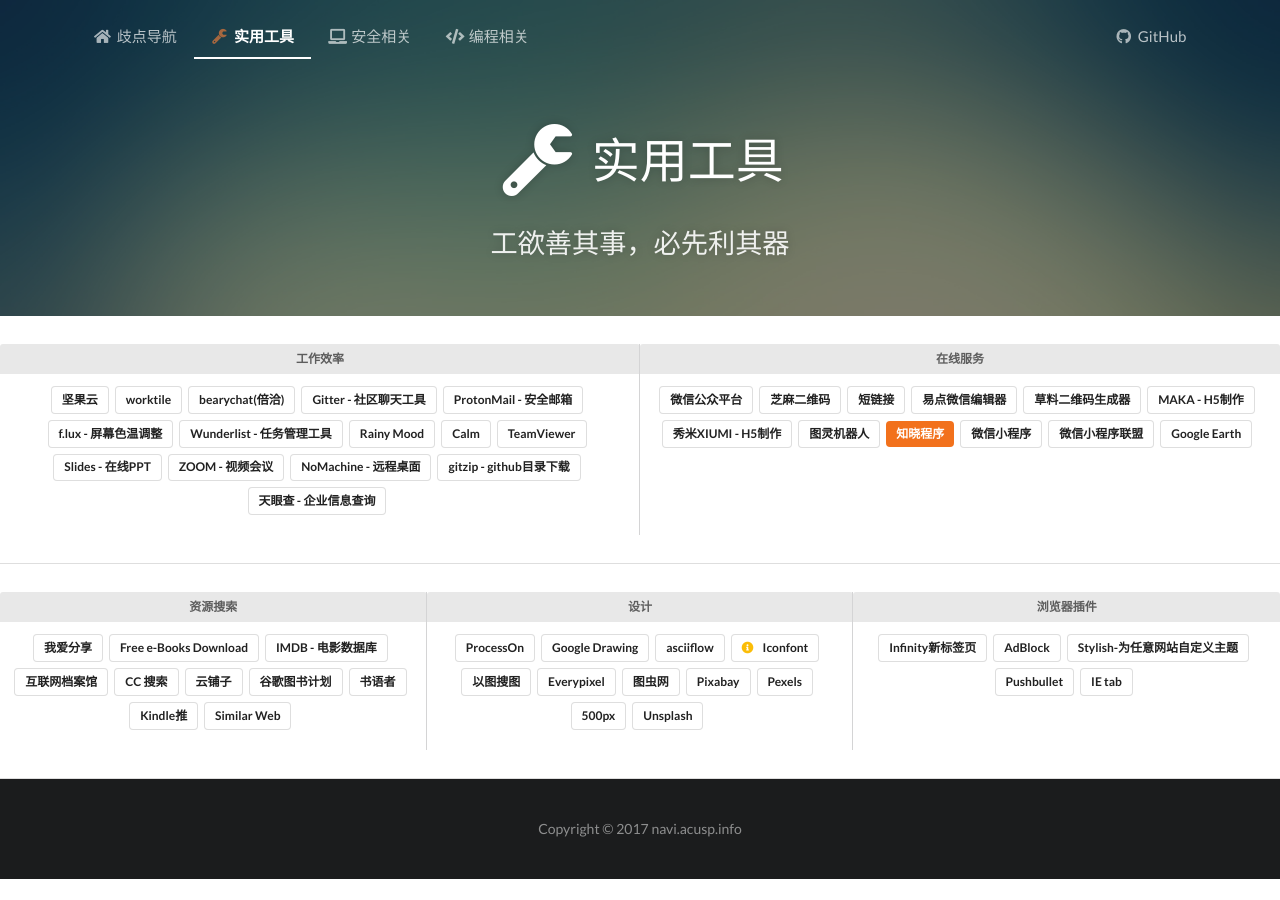
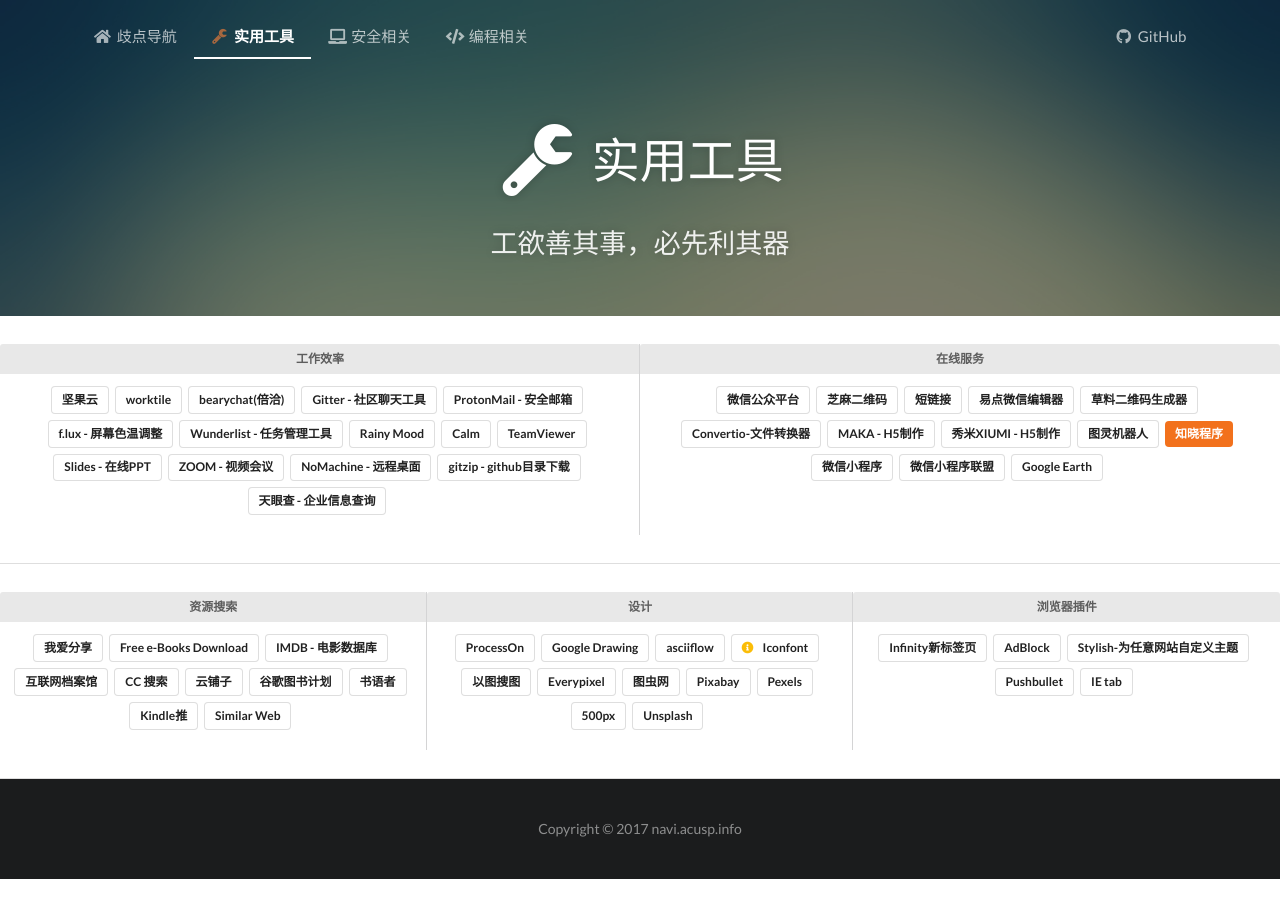
Before and after one commit to acusp/AC-Navi, a Jekyll site: the page built from tool/index.html, in a window 1280 px wide. Built offline with Jekyll 4.4.1, drawn with Linux system fonts in a browser that asks for light colours; comment, search, counter and statistics services are not loaded.

Commit message:
Add Convertio link

```diff
--- a/_data/tool_links.yml
+++ b/_data/tool_links.yml
@@ -84,6 +84,10 @@
     - name: 草料二维码生成器
       style: basic
       url: https://cli.im/
+
+    - name: Convertio-文件转换器
+      style: basic
+      url: https://convertio.co/zh/
 
     - name: MAKA - H5制作
       style: basic
```
